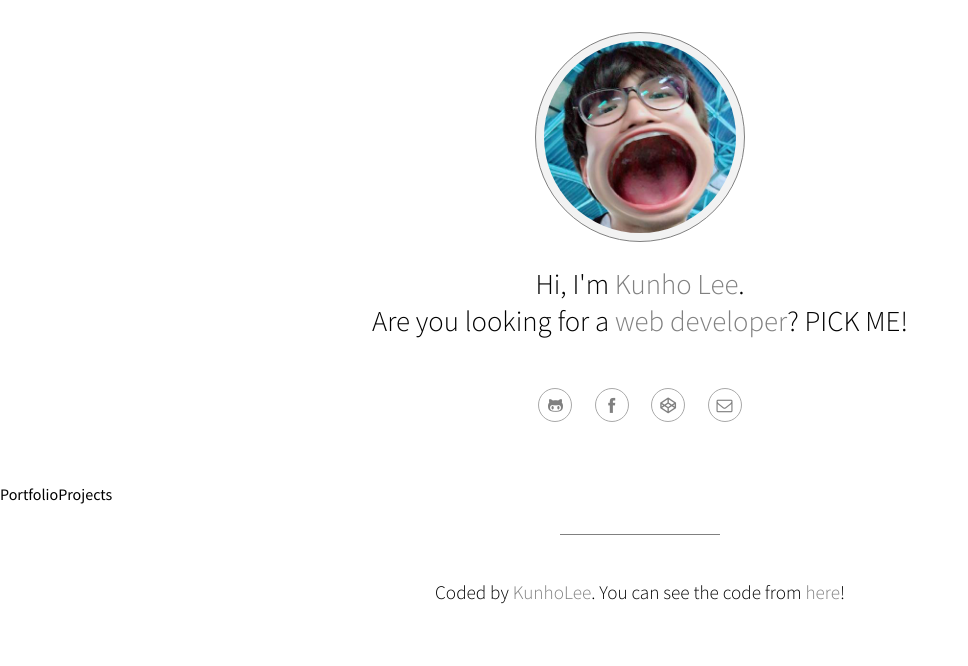
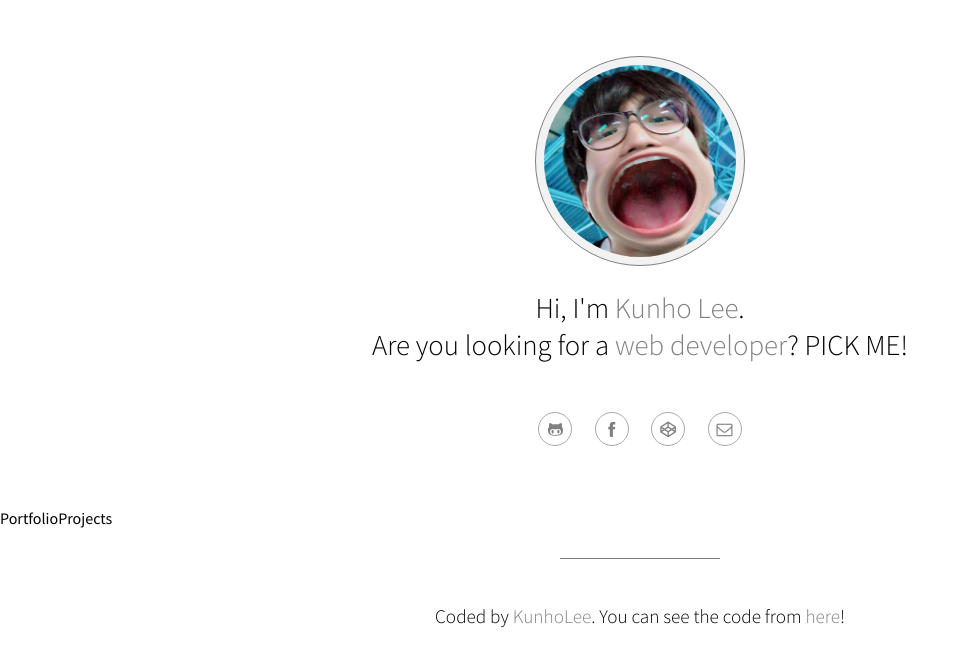
Before and after one commit to daengdaengLee/portfolio, a Vue app: page /#/ in a window 1280 px wide. Shown: the top 666 px of the page, without its empty margins (0-968 px from the left). Built offline with nearby package versions, Linux system fonts and the light colour scheme; the HTML template or start-up script is replaced by a standard one.

Commit message:
avatar image 디자인 변경 - margin 값 조정

```diff
--- a/src/components/PortfolioAvatar.vue
+++ b/src/components/PortfolioAvatar.vue
@@ -25,7 +25,7 @@ export default {
   background-color: rgba(0, 0, 0, 0.05);
   width: 12rem;
   height: 12rem;
-  margin-bottom: 1.5rem;
+  margin: 1.5rem;
 }
 .PortfolioAvatar img {
   border-radius: 100%;
```
